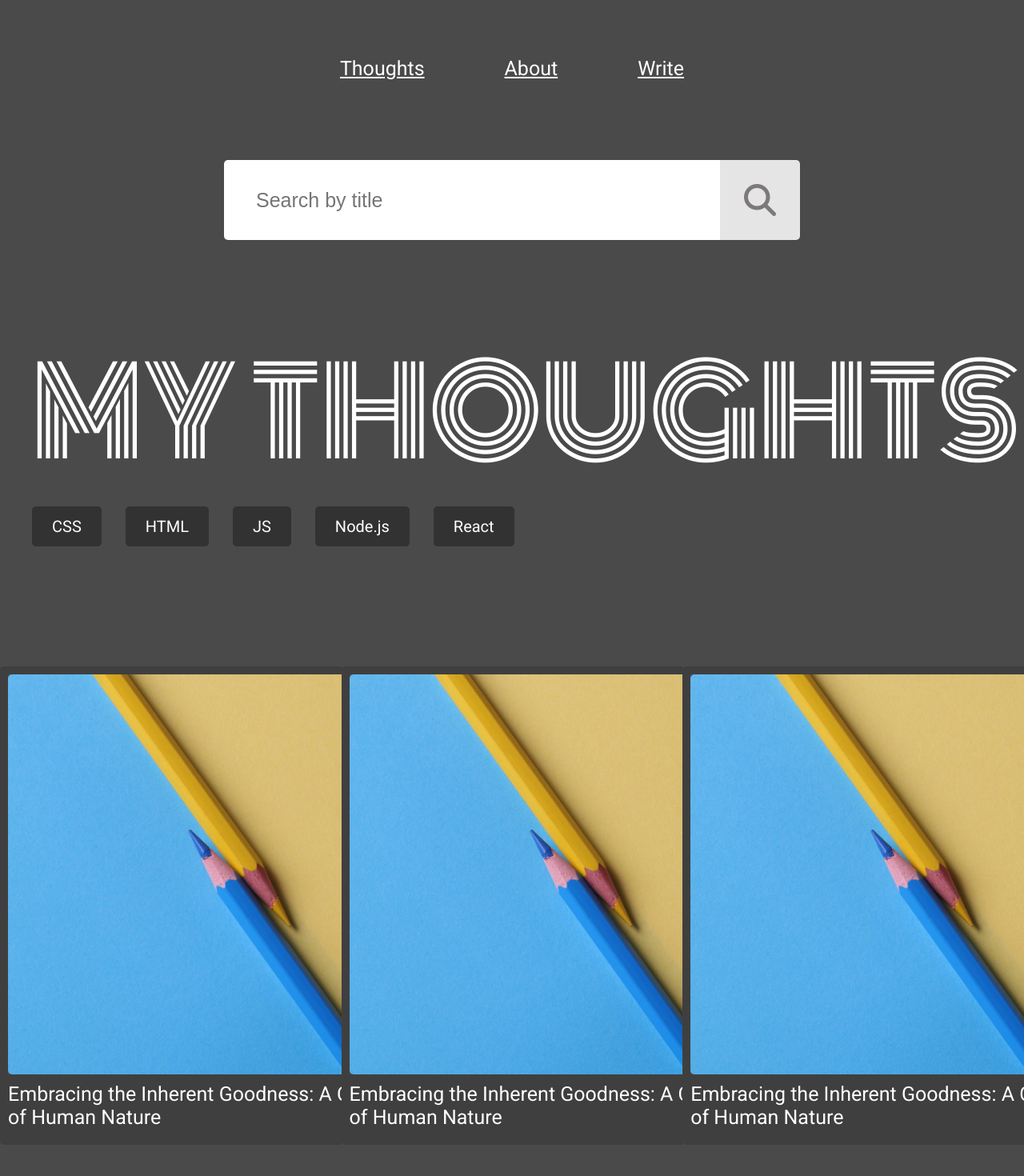
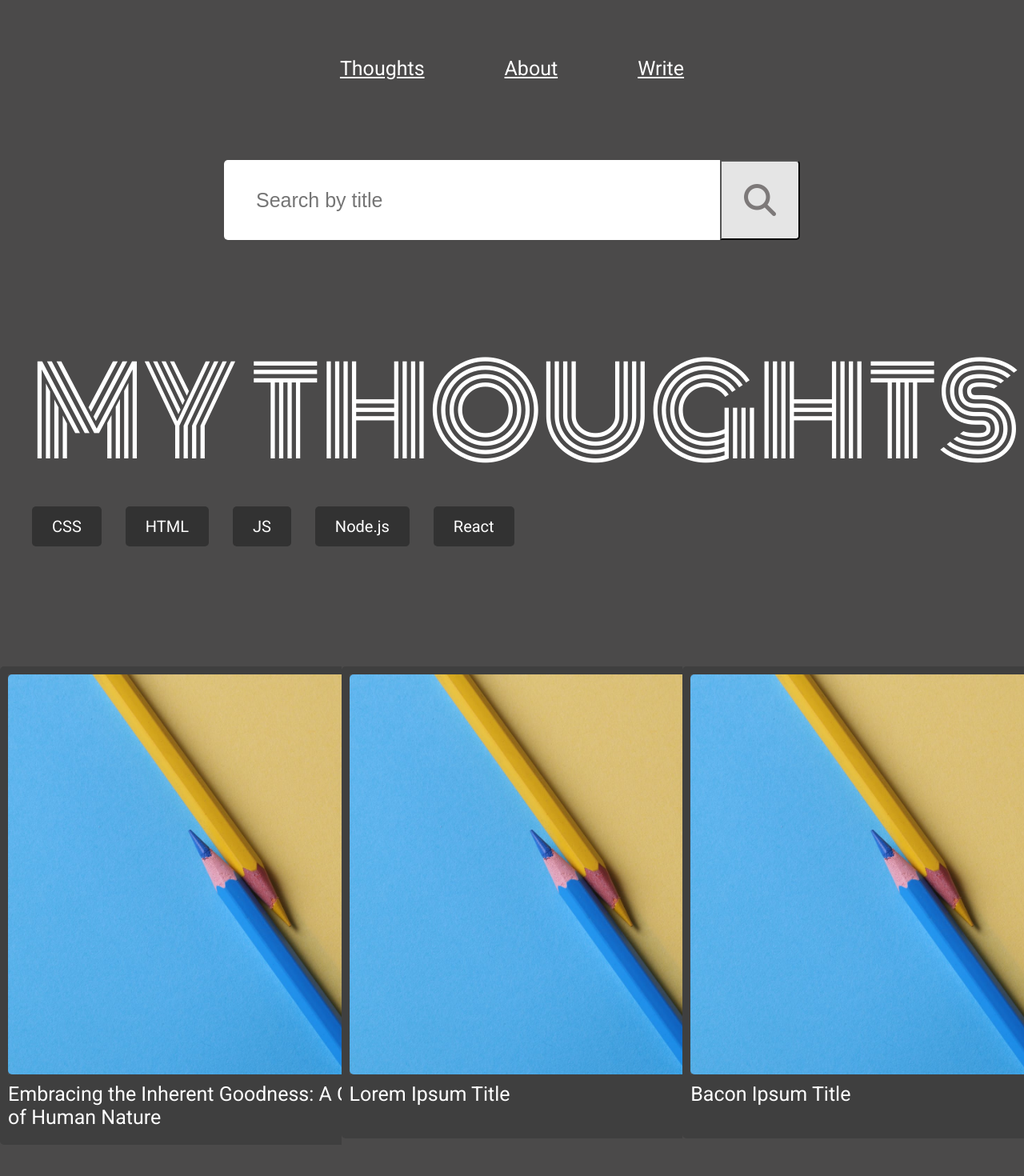
Before and after one commit to kimleangnao/Reactblog, a React (Vite) app: page / in a window 1280 px wide. Shown: the top 1470 px of the page at 80% size. Built offline with nearby package versions, Linux system fonts and the light colour scheme.

Commit message:
updated search function

```diff
--- a/src/Home.jsx
+++ b/src/Home.jsx
@@ -5,14 +5,22 @@ import Subcard from "./components/Subcard";
 import Articlecard from "./components/Articlecard";
 import { useState } from "react";
 
-const Home = ({infos}) => {
+const Home = ({infos, searchFunction}) => {
     //useEffect and make call to the backend to get some data back to display articles
     //fake some data
+    const [searched, setSearched] = useState(false)
+    const [articlesSearched, setArticlesSearched] = useState([])
+
+    const onChangeSearchField = (searchField) => {
+        setSearched(true);
+        let result = searchFunction(searchField);
+        setArticlesSearched(result);
+    }
 
 
     return(
         <div className="home">
-            <SearchBox />
+            <SearchBox searchFunction={searchFunction} onChangeSearchField={onChangeSearchField} />
             <div className="home_title">
                 MY THOUGHTS
             </div>
@@ -23,8 +31,18 @@ const Home = ({infos}) => {
                 <Subcard text="Node.js" />
                 <Subcard text="React" />
             </div>
+            {
+                searched ? (
+                    <div className="home_articles-searched">
+                        {
+                            articlesSearched.map((Article, index) => (
+                                <Articlecard searched={true} key={index} text={Article} />
+                            ))
+                        }
+                    </div>
+                ):
+                (
                     <div className="home_articles">
-
                         <div className="home_articles_left">
                             {
                                 infos.map((v, i) =>
@@ -60,8 +78,10 @@ const Home = ({infos}) => {
 
                             }
                         </div>
+                    </div>
+                )
+            }
 
-            </div>
 
             <div className="home_ender">
                 <div className="home_ender_square">
--- a/src/components/Articlecard.jsx
+++ b/src/components/Articlecard.jsx
@@ -2,10 +2,10 @@
 import { Link } from "react-router-dom";
 import articlePic from "../resources/images/pexels-ann-h-1762851.jpg";
 
-const Articlecard = ({text}) => {
-    console.log(text)
+const Articlecard = ({searched, text}) => {
+
     return(
-        <Link to={`/article/${text.id}`} className="articlecard">
+        <Link to={`/article/${text.id}`} className={`articlecard ${searched ? "articlecard-space" : ""}`}>
             <div className="articlecard_background">
                 <img src={articlePic} alt="not found" className="articlecard_background_articlepic" />
             </div>
--- a/src/components/SearchBox.jsx
+++ b/src/components/SearchBox.jsx
@@ -1,15 +1,23 @@
+import { useState } from "react";
 
 
 
-const SearchBox = () => {
+const SearchBox = ({onChangeSearchField}) => {
+    const [searchField, setSearchField] = useState("")
+
+    const handleSubmit = (e) =>{
+        e.preventDefault();
+        onChangeSearchField(searchField)
+    }
+
     return(
-        <div className="searchbox">
-            <input type="text" placeholder="Search by title" className="searchbox_text" />
+        <form className="searchbox" onSubmit={(e) => handleSubmit(e)}>
+            <input type="text" onChange={(e) => setSearchField(e.target.value)} value={searchField} placeholder="Search by title" className="searchbox_text" />
 
-            <div className="searchbox_button">
+            <button type="submit" onClick={() => onChangeSearchField(searchField)} className="searchbox_button">
                 <i className="fa-solid fa-magnifying-glass"></i>
-            </div>
-        </div>
+            </button>
+        </form>
     )
 }
 
--- a/src/index.css
+++ b/src/index.css
@@ -104,6 +104,13 @@
         margin-left: 40px;
         display: flex;
         flex-flow: row nowrap;
+    }
+    .home_articles-searched{
+        width: 100%;
+        margin-top: 150px;
+        display: flex;
+        flex-flow: row wrap;
+        justify-content: center;
     }
 
     .home_articles{
@@ -1179,9 +1186,9 @@
     color: white;
     margin-bottom: 50px;
     background-color: #3F3F3F;
-
     border-radius: 5px;
     font-family: var(--normal-font-family);
+
 
     .articlecard_background{
         margin: 0 auto;
@@ -1206,6 +1213,9 @@
         margin-top: 10px;
         margin-bottom: 20px;
     }
+}
+.articlecard-space{
+    margin: 25px;
 }
 
 
--- a/src/index.jsx
+++ b/src/index.jsx
@@ -1,6 +1,5 @@
 import {createRoot} from "react-dom/client";
 import {BrowserRouter, Routes, Route} from "react-router-dom";
-import { QueryClient, QueryClientProvider } from "@tanstack/react-query";
 
 
 /*Component*/
@@ -15,24 +14,16 @@ import DisplayArticle from "./DisplayArticle";
 import { useState } from "react";
 
 
-const queryClient = new QueryClient({
-    defaultOptions: {
-        queries: {
-            staleTime: Infinity,
-            cacheTime: Infinity,
-        },
-    },
-});
-
 
 
 
 const App = () =>{
     //fake some data
-    let [infos, setInfos] = useState([
+    let [articles, setArticles] = useState([
         {
             id: 123,
             date: "2024-01-18T18:03:33.064Z",
+            likes: 1000,
             publishStatus: false,
             inSaveDraft: false,
             title: "Embracing the Inherent Goodness: A Celebration of Human Nature",
@@ -110,9 +101,10 @@ const App = () =>{
         {
             id: 134,
             date: "2024-01-18T18:03:33.064Z",
+            likes: 500,
             publishStatus: false,
             inSaveDraft: false,
-            title: "Embracing the Inherent Goodness: A Celebration of Human Nature",
+            title: "Lorem Ipsum Title",
             section: "mid",
             categories: [
                 {
@@ -188,8 +180,9 @@ const App = () =>{
             id: 145,
             date: "2024-01-18T18:03:33.064Z",
             publishStatus: false,
+            likes: 400,
             inSaveDraft: false,
-            title: "Embracing the Inherent Goodness: A Celebration of Human Nature",
+            title: "Bacon Ipsum Title",
             section: "right",
             categories: [
                 {
@@ -267,22 +260,50 @@ const App = () =>{
     ])
 
     const findWhichArticle = (articleID) => {
-        let info = infos.filter((info) => info.id == articleID)
+        let info = articles.filter((info) => info.id == articleID)
         return info[0];
     }
 
     const saveToDatabase = (info) => {
-        let blogs = [...infos];
+        let blogs = [...articles];
         blogs.push(info);
-        setInfos(blogs);
-        console.log(info)
+        setArticles(blogs);
+
     }
+
+    const onSearchArticle = (searchText) => {
+
+        let arrayOfSearchText = searchText.split(" ");
+
+        //go through the saved articles
+        //and save article that match keyword
+        let matchedArticle = [];
+        for(let i = 0; i < articles.length; i++){
+            //break articles title into array and search for key word
+            let articleTitleArray = articles[i].title.split(" ");
+            let lengthOfSearchTextArray =  arrayOfSearchText.length - 1;
+            while(lengthOfSearchTextArray >= 0){
+                for(let j = 0; j < articleTitleArray.length; j++){
+                    if(articleTitleArray[j].toLowerCase() == arrayOfSearchText[lengthOfSearchTextArray].toLowerCase()){
+                        matchedArticle.push(articles[i]);
+                    }
+                }
+                lengthOfSearchTextArray--;
+            }
+        }
+
+        //now rank these matched Article by popularity, highest to lowest
+        let rankedArticle = matchedArticle.sort((a,b) => b.likes - a.likes);
+
+        return rankedArticle;
+    }
+
 
     return(
         <div>
 
             <BrowserRouter>
-                <QueryClientProvider client={queryClient} >
+
                     <Navbar />
                     <Routes>
                         <Route path="/login" element={<Login />} />
@@ -291,10 +312,9 @@ const App = () =>{
                         <Route path="/admin" element={<Admin />} />
                         <Route path="/writepage" element={<Writepage saveToDatabase={saveToDatabase} />} />
                         <Route path="/article/:id" element={<DisplayArticle findWhichArticle={findWhichArticle} />} />
-                        <Route path="/" element={<Home infos={infos} />} />
+                        <Route path="/" element={<Home infos={articles} searchFunction={onSearchArticle} />} />
+                    </Routes>
 
-                    </Routes>
-                </QueryClientProvider>
             </BrowserRouter>
 
         </div>
```
Lines whose indentation alone changed are shown as unchanged.
